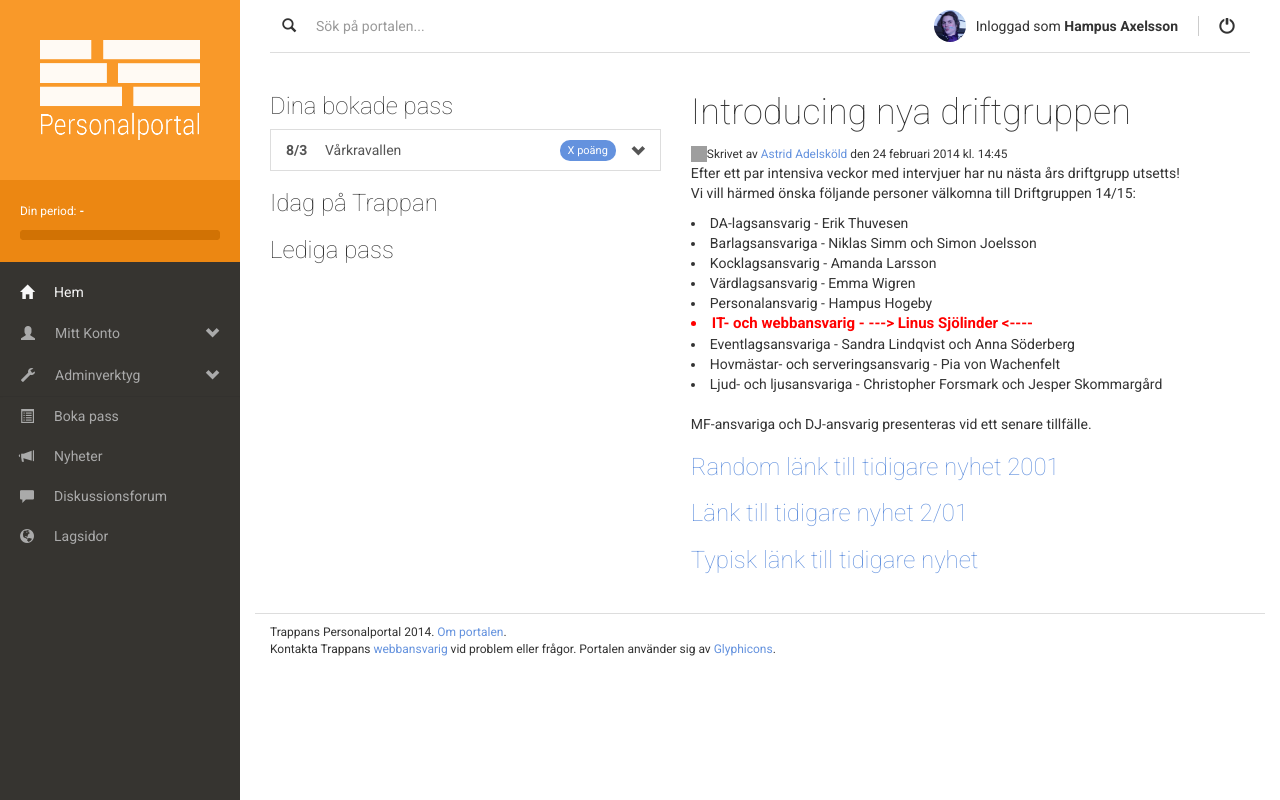
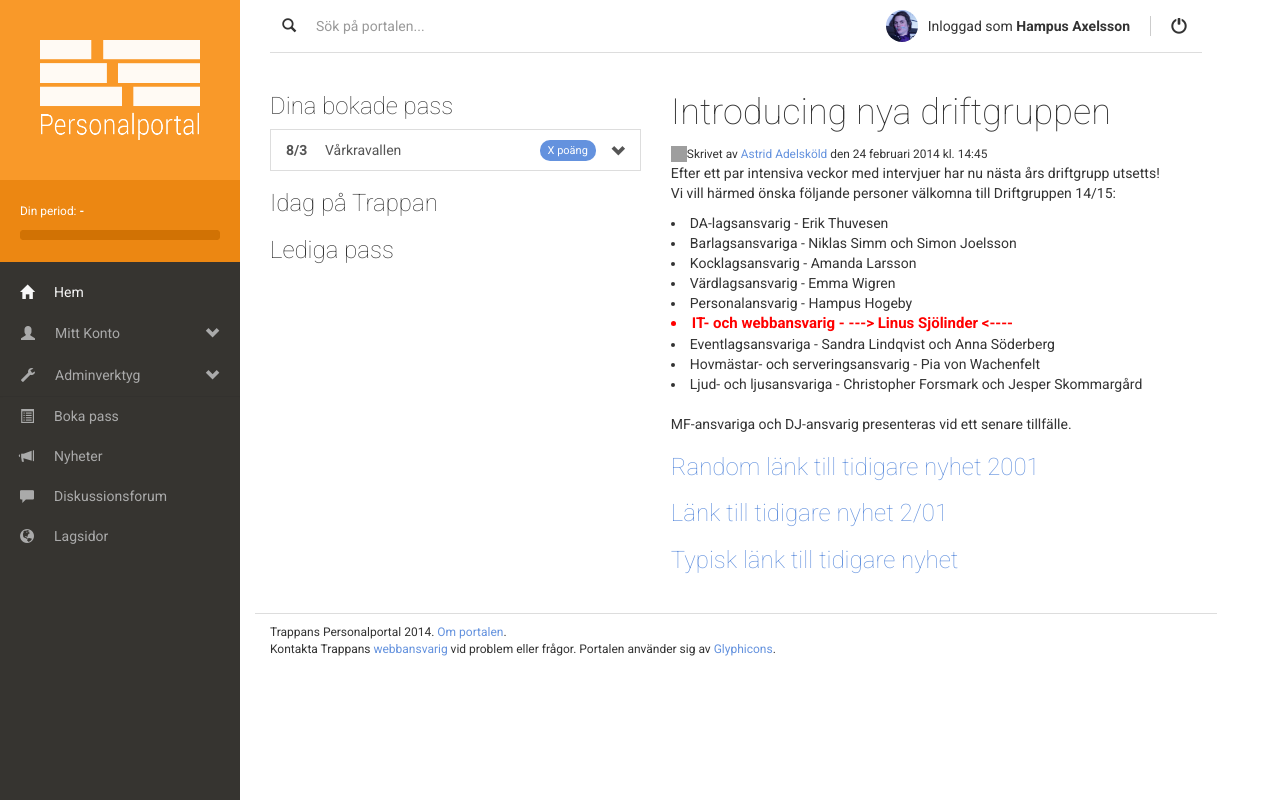
Before and after one commit to frihu306/Portalen, a PHP site: page / in a window 1280 px wide. Run offline with PHP 8.4, Linux system fonts and the light colour scheme; a user stored in the database is signed in; data comes from the database, SQL or seed files in the repository; grey boxes are pictures that could not be loaded.

Commit message:
Max-width on #content
Instead of being fluid, the content now has a max-width.

```diff
--- a/css/responsive.css
+++ b/css/responsive.css
@@ -38,6 +38,7 @@
 	#content {
 		margin-left: 240px;
 		padding: 10px 30px 10px 30px;
+		max-width: 992px;
 	}
 
 	#sidebar {
```
